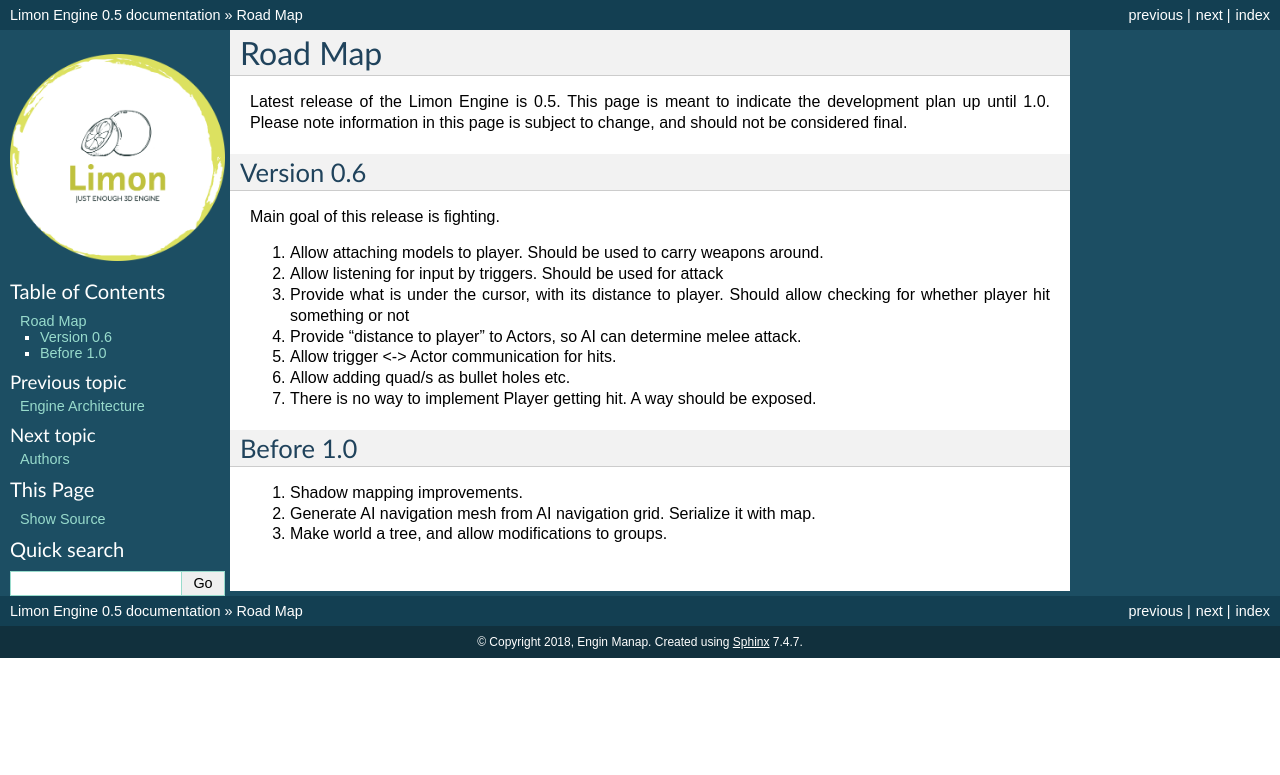
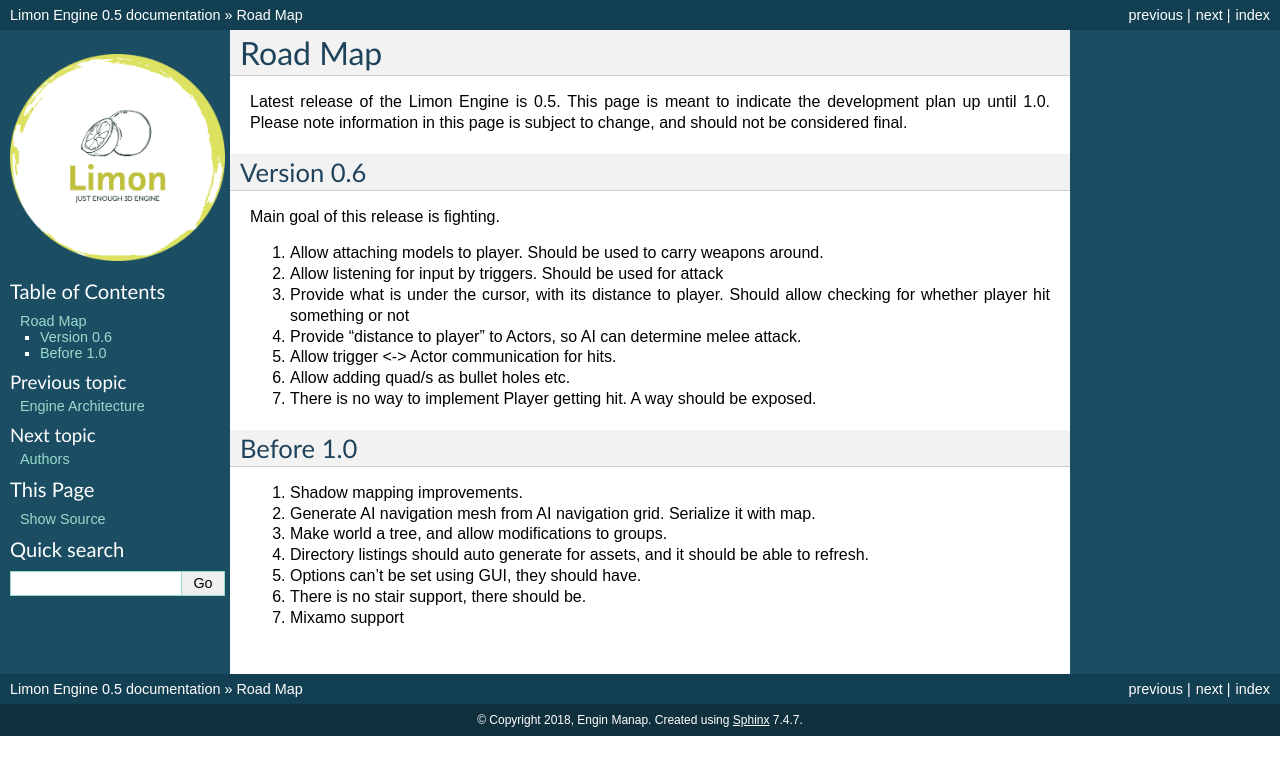
Before and after one commit to enginmanap/limonEngine-docs, a Sphinx documentation site: the page built from docs/RoadMap.rst, in a window 1280 px wide. Shown: the top 775 px of the page. Built offline with Sphinx 7.4.7, drawn with Linux system fonts in a browser that asks for light colours; pages that are not in the unit, such as notebooks, are missing from menus.

Commit message:
Add new roadmap items

```diff
--- a/docs/RoadMap.rst
+++ b/docs/RoadMap.rst
@@ -23,3 +23,7 @@ Before 1.0
 #. Shadow mapping improvements.
 #. Generate AI navigation mesh from AI navigation grid. Serialize it with map.
 #. Make world a tree, and allow modifications to groups.
+#. Directory listings should auto generate for assets, and it should be able to refresh.
+#. Options can't be set using GUI, they should have.
+#. There is no stair support, there should be.
+#. Mixamo support
```
